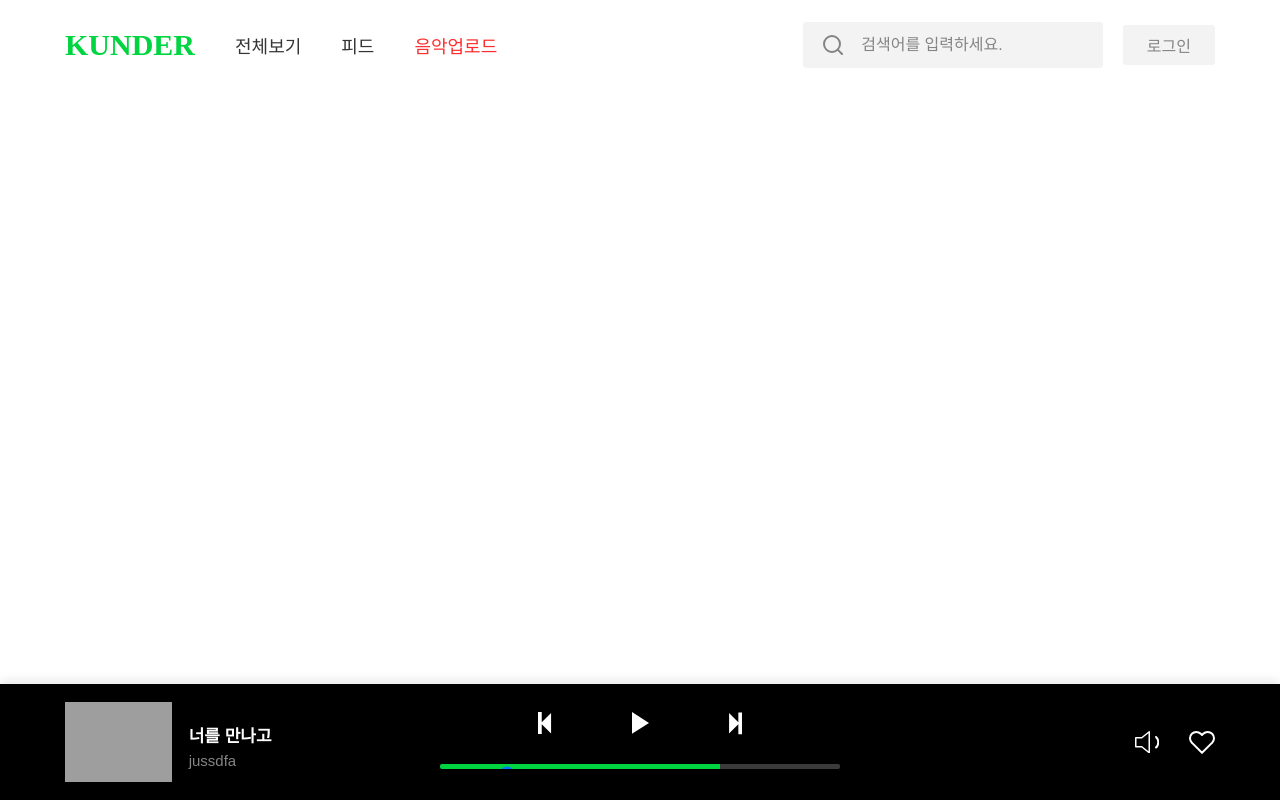
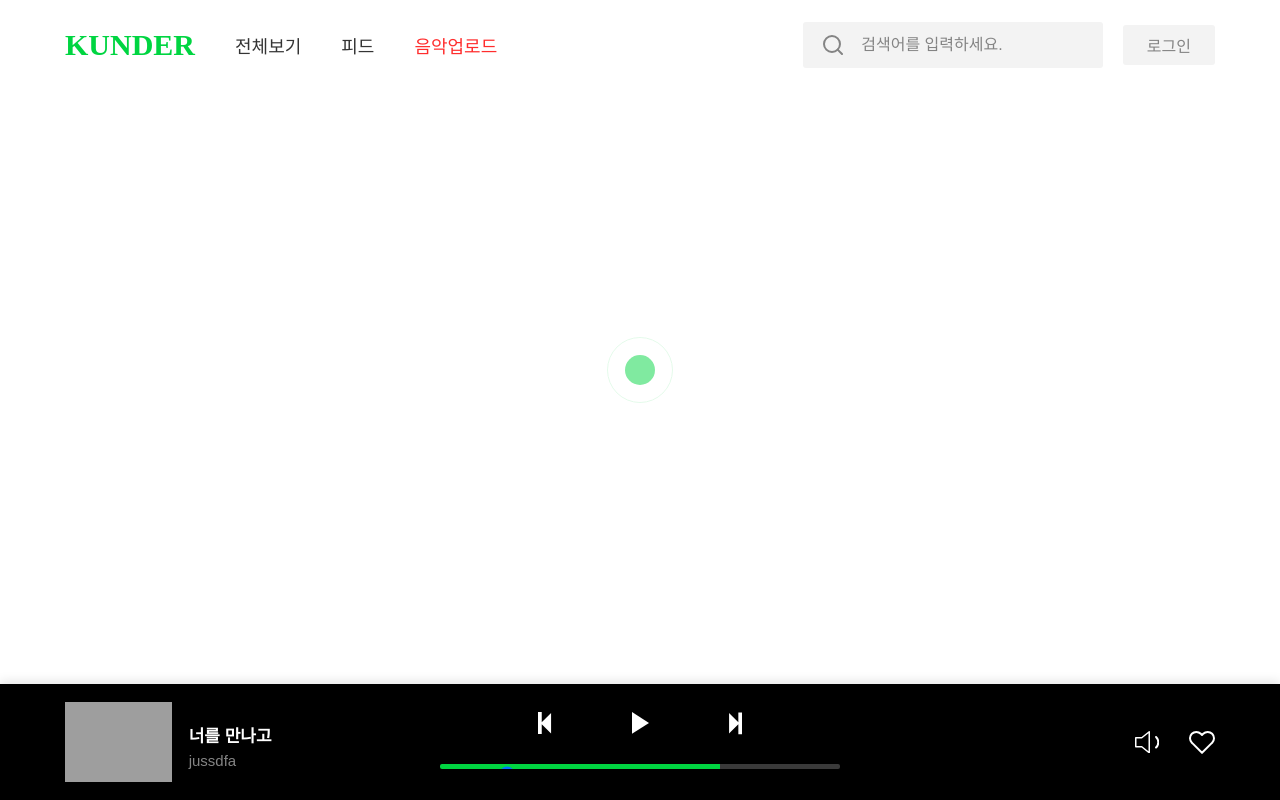
Before and after one commit to Passion-fruits/kunder, a Next.js app: page / in a window 1280 px wide. Built offline with nearby package versions, Linux system fonts and the light colour scheme; grey boxes are pictures that could not be loaded; a web font is replaced by a local one.

Commit message:
[CREATE] LOADING

```diff
--- /dev/null
+++ b/components/loading/index.tsx
@@ -0,0 +1,12 @@
+import * as S from "./styles";
+
+export default function LoadingPage() {
+  return (
+    <S.Wrapper>
+      <S.Circle>
+        <S.BorderCircle />
+        <S.BorderCircle className="active" />
+      </S.Circle>
+    </S.Wrapper>
+  );
+}
--- /dev/null
+++ b/components/loading/styles.ts
@@ -0,0 +1,49 @@
+import styled from "@emotion/styled";
+import { COLOR } from "./../../styles/index";
+import { keyframes } from "@emotion/react";
+
+export const Wrapper = styled.div`
+  position: absolute;
+  z-index: 4;
+  width: 100%;
+  height: 70%;
+  display: flex;
+  justify-content: center;
+  align-items: center;
+`;
+
+const circleAnime = keyframes`
+0%{
+    width:100%;
+    height:100%;
+}
+100%{
+    width:250%;
+    height:250%;
+    opacity:0;
+}
+`;
+
+export const Circle = styled.div`
+  width: 30px;
+  height: 30px;
+  border-radius: 50%;
+  background-color: ${COLOR.main};
+  position: relative;
+  display: flex;
+  justify-content: center;
+  align-items: center;
+  opacity: 0.5;
+  .active {
+    animation: ${circleAnime} 1s infinite;
+  }
+`;
+
+export const BorderCircle = styled.div`
+  position: absolute;
+  border: 1px solid ${COLOR.main};
+  animation: ${circleAnime} 0.5s infinite;
+  width: 100%;
+  height: 100%;
+  border-radius: 80%;
+`;
--- a/pages/index.tsx
+++ b/pages/index.tsx
@@ -1,6 +1,9 @@
+import LoadingPage from "../components/loading";
+
 export default function Home() {
   return (
     <>
+    <LoadingPage/>
     </>
   );
 }
```
